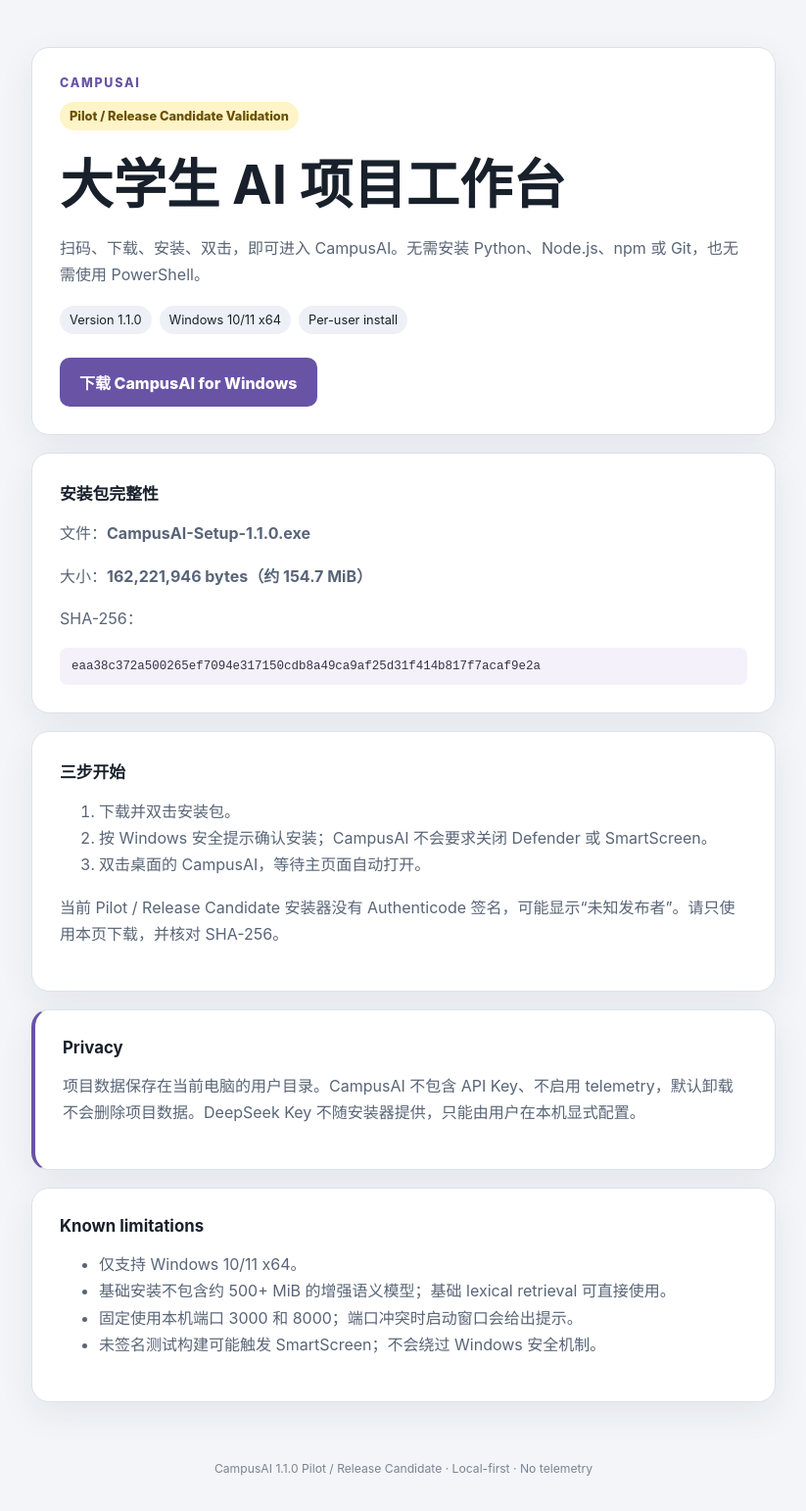
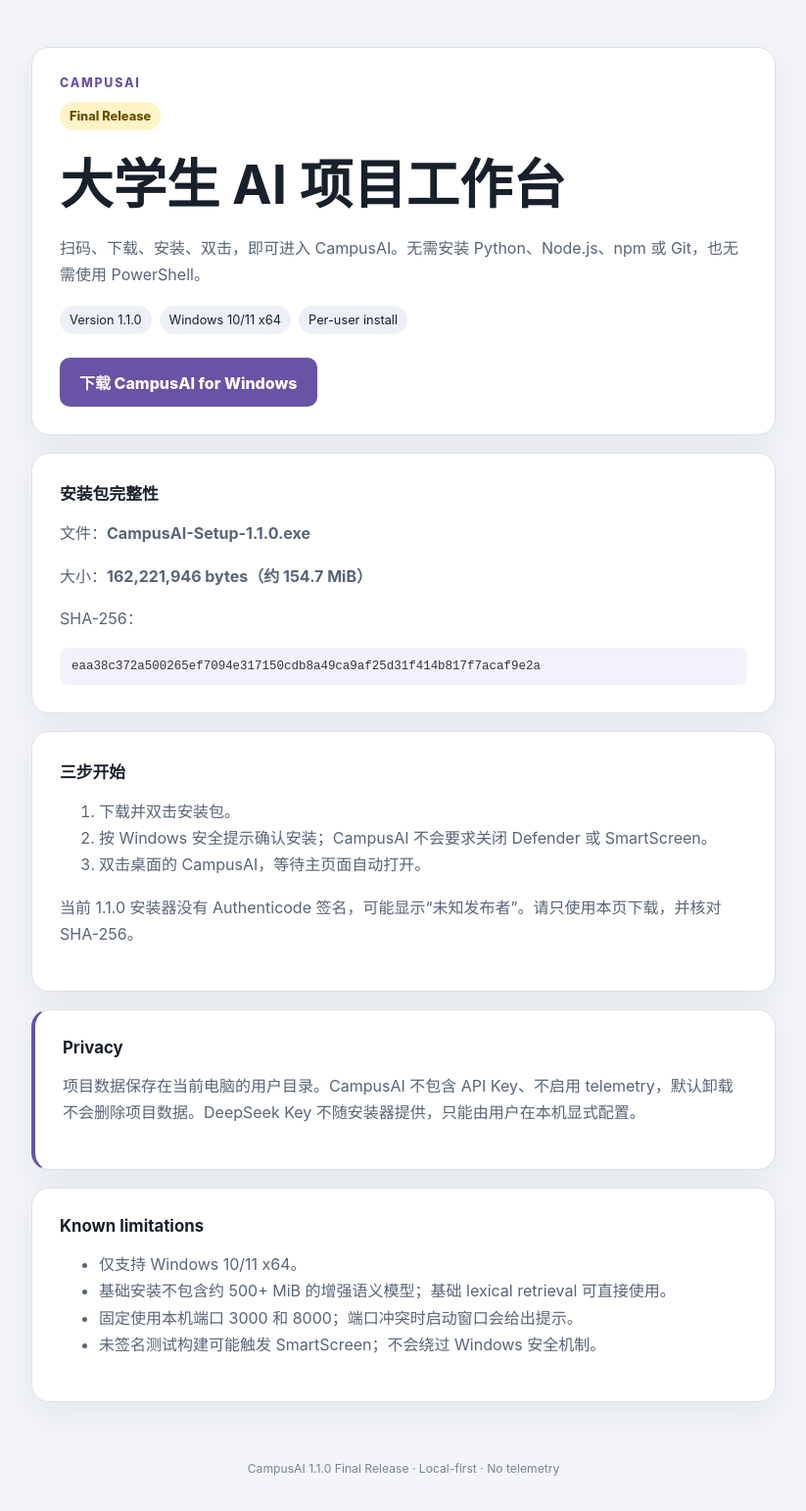
Before and after one commit to daliancfy903/campusai-downloads, a plain HTML site: page index.html in a window 1280 px wide. Shown: the whole page at 98% size, without its empty margins (228-1051 px from the left). Drawn offline with Linux system fonts and the light colour scheme.

Commit message:
release: promote index.html for CampusAI 1.1.0

```diff
--- a/index.html
+++ b/index.html
@@ -3,8 +3,8 @@
 <head>
   <meta charset="utf-8">
   <meta name="viewport" content="width=device-width, initial-scale=1">
-  <meta name="description" content="CampusAI 1.1.0 Windows Pilot 下载与安装说明">
-  <title>下载 CampusAI 1.1.0 Pilot</title>
+  <meta name="description" content="CampusAI 1.1.0 Windows 下载与安装说明">
+  <title>下载 CampusAI 1.1.0</title>
   <script>
     (function () {
       var ua = navigator.userAgent || "";
@@ -42,11 +42,11 @@
 <main>
   <div class="hero desktop-only" id="desktop-download">
     <div class="brand">CAMPUSAI</div>
-    <div class="stage">Pilot / Release Candidate Validation</div>
+    <div class="stage">Final Release</div>
     <h1>大学生 AI 项目工作台</h1>
     <p>扫码、下载、安装、双击，即可进入 CampusAI。无需安装 Python、Node.js、npm 或 Git，也无需使用 PowerShell。</p>
     <div class="meta"><span>Version 1.1.0</span><span>Windows 10/11 x64</span><span>Per-user install</span></div>
-    <a class="download" href="https://github.com/daliancfy903/campusai-downloads/releases/download/v1.1.0-rc.1/CampusAI-Setup-1.1.0.exe">下载 CampusAI for Windows</a>
+    <a class="download" href="https://github.com/daliancfy903/campusai-downloads/releases/download/v1.1.0/CampusAI-Setup-1.1.0.exe">下载 CampusAI for Windows</a>
   </div>
 
   <div class="hero mobile-only" id="mobile-handoff">
@@ -81,7 +81,7 @@
       <li>按 Windows 安全提示确认安装；CampusAI 不会要求关闭 Defender 或 SmartScreen。</li>
       <li>双击桌面的 CampusAI，等待主页面自动打开。</li>
     </ol>
-    <p>当前 Pilot / Release Candidate 安装器没有 Authenticode 签名，可能显示“未知发布者”。请只使用本页下载，并核对 SHA-256。</p>
+    <p>当前 1.1.0 安装器没有 Authenticode 签名，可能显示“未知发布者”。请只使用本页下载，并核对 SHA-256。</p>
   </section>
 
   <section class="privacy">
@@ -99,7 +99,7 @@
     </ul>
   </section>
 </main>
-<footer>CampusAI 1.1.0 Pilot / Release Candidate · Local-first · No telemetry</footer>
+<footer>CampusAI 1.1.0 Final Release · Local-first · No telemetry</footer>
 <script>
   (function () {
     var pcUrl = "https://daliancfy903.github.io/campusai-downloads/";
```
